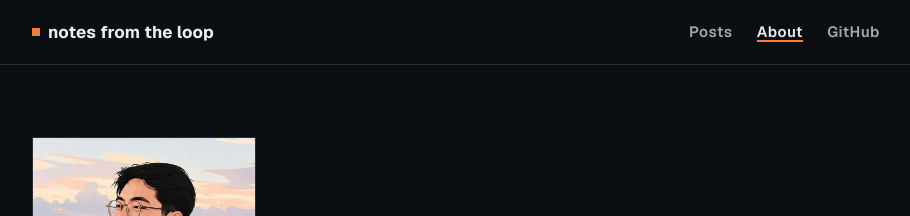
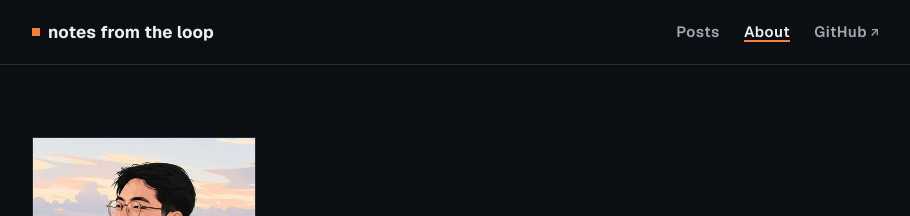
Before and after one commit to lehunghieu1503/lehunghieu1503.github.io, a Jekyll site: the page built from about.md, in a window 1280 px wide and 1400 px high. Shown: the top 216 px of the window, without its empty margins (184-1094 px from the left). Built offline with Jekyll 4.4.1, drawn with Linux system fonts in a browser that asks for light colours.

Commit message:
Open external links in a new tab and tighten the intro copy
Add target=_blank with an external-link marker and screen reader hint to
the GitHub nav link and the profile links on the About page. Rewrite the
home intro paragraph and drop the visible RSS link from the footer.

```diff
--- a/_layouts/default.html
+++ b/_layouts/default.html
@@ -28,7 +28,7 @@
       <nav class="site-nav" aria-label="Primary">
         <a href="{{ '/' | relative_url }}"{% if page.url == '/' %} aria-current="page"{% endif %}>Posts</a>
         <a href="{{ '/about/' | relative_url }}"{% if page.url == '/about/' %} aria-current="page"{% endif %}>About</a>
-        <a href="https://github.com/lehunghieu1503" rel="noopener">GitHub</a>
+        <a href="https://github.com/lehunghieu1503" target="_blank" rel="noopener noreferrer">GitHub<span class="nav__ext" aria-hidden="true">&#8599;</span><span class="sr-only">(opens in a new tab)</span></a>
       </nav>
     </div>
   </header>
@@ -38,10 +38,7 @@
   <footer class="site-footer">
     <div class="wrap site-footer__inner">
       <span>{{ site.description }}</span>
-      <span class="site-footer__meta">
-        <a href="{{ '/feed.xml' | relative_url }}">RSS</a>
-        <span>{{ site.author }}</span>
-      </span>
+      <span class="site-footer__meta">{{ site.author }}</span>
     </div>
   </footer>
 </body>
--- a/_layouts/home.html
+++ b/_layouts/home.html
@@ -73,7 +73,7 @@
       <p class="about__text">I'm Hieu Hung Le, a software engineer in Ho Chi Minh City. I work on robot software and embedded Linux, mostly in C++.</p>
     </div>
     <div>
-      <p class="about__text">Most of my time goes to concurrency, IPC, and packaging: the parts that decide whether a system survives a bad network.</p>
+      <p class="about__text">Most of my work is C++ on Linux: concurrency, inter-process communication, and shipping updates that install cleanly and roll back when they do not.</p>
       <a class="about__link" href="{{ '/about/' | relative_url }}">More about me</a>
     </div>
   </div>
--- a/about.md
+++ b/about.md
@@ -28,4 +28,4 @@
 
 I read datasheets for fun, break things in Docker before they break in the field, and keep a pile of half-finished side projects. The notes here are what survives.
 
-[GitHub](https://github.com/lehunghieu1503) · [LinkedIn](https://linkedin.com/in/lehieu1503) · [email](mailto:lehunghieu153@gmail.com)
+[GitHub](https://github.com/lehunghieu1503){:target="_blank" rel="noopener noreferrer"} · [LinkedIn](https://linkedin.com/in/lehieu1503){:target="_blank" rel="noopener noreferrer"} · [email](mailto:lehunghieu153@gmail.com)
--- a/assets/style.css
+++ b/assets/style.css
@@ -92,6 +92,24 @@
 }
 
 main.wrap { padding-block: clamp(2.5rem, 6vw, 4.5rem); }
+
+.sr-only {
+  position: absolute;
+  width: 1px;
+  height: 1px;
+  padding: 0;
+  margin: -1px;
+  overflow: hidden;
+  clip: rect(0, 0, 0, 0);
+  white-space: nowrap;
+  border: 0;
+}
+
+.nav__ext {
+  margin-left: 0.35ch;
+  font-size: 0.8em;
+  line-height: 1;
+}
 
 .skip-link {
   position: absolute;
```
